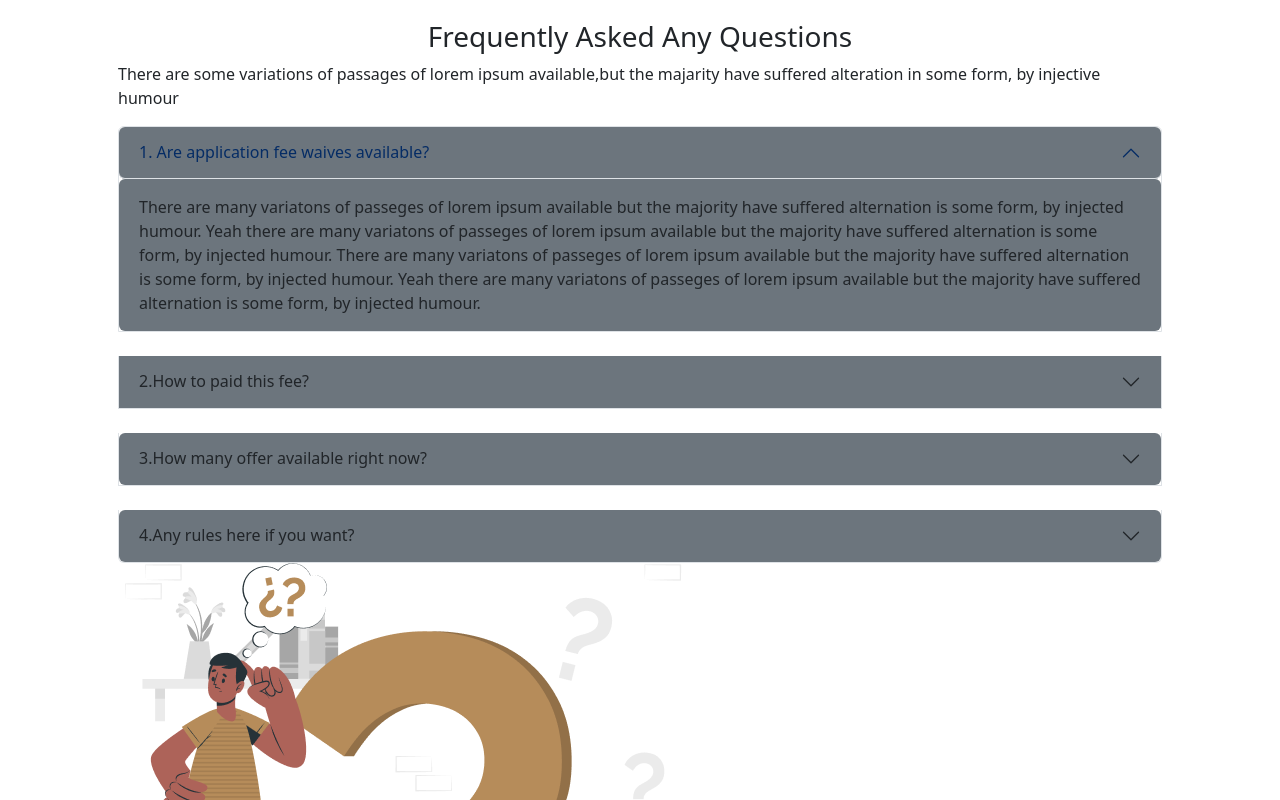
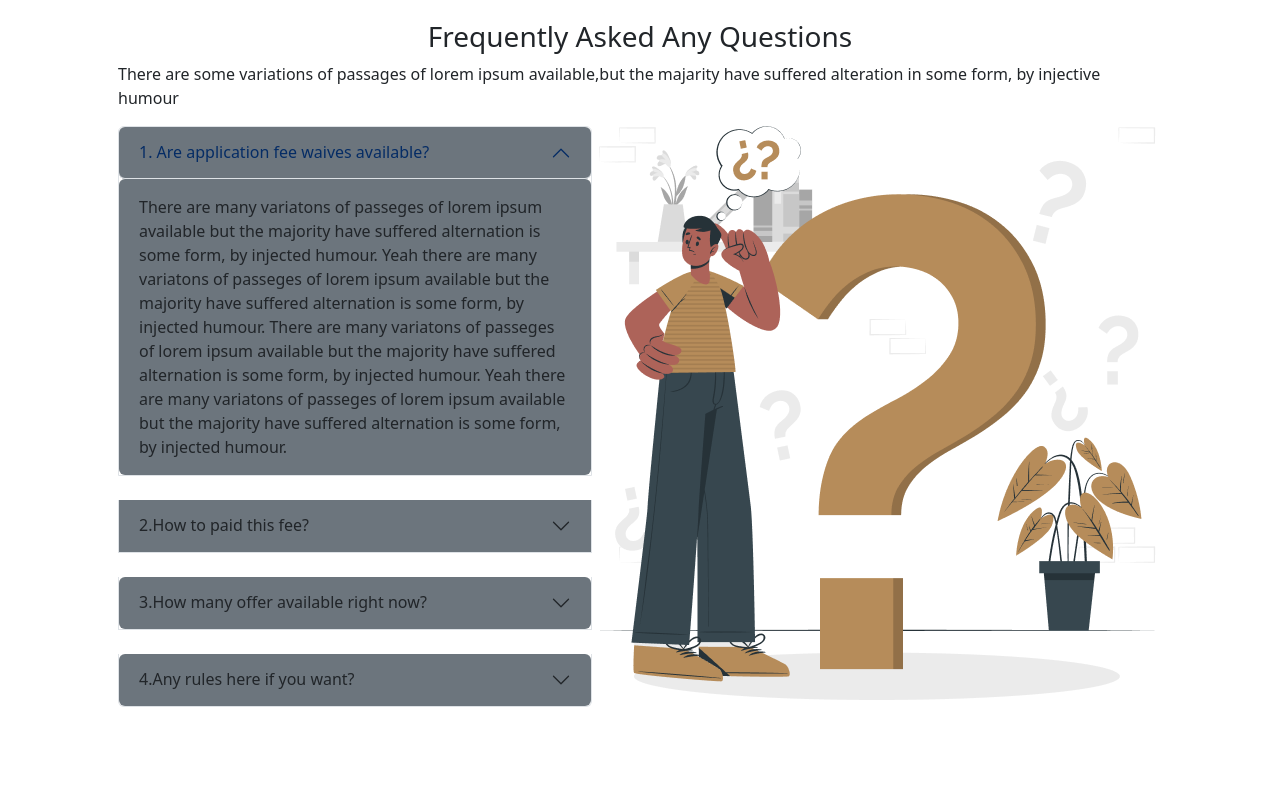
Before and after one commit to SopnilSwapon/Legal-Solution, a plain HTML site: page index.html in a window 1280 px wide. Shown: the part 2440-3240 px from the top of the page. Drawn offline with nearby package versions, Linux system fonts and the light colour scheme.

Commit message:
added flex

```diff
--- a/index.html
+++ b/index.html
@@ -114,7 +114,7 @@
               <br><br><br><br><br>
               <h3 class="text-center">Frequently Asked Any Questions</h3>
               <p>There are some variations of passages of lorem ipsum available,but the majarity have suffered alteration in some form, by injective humour</p>
-              <div class="flex">
+              <div class="d-flex">
                 <div>
                   <div>
                     <div class="accordion" id="accordionExample">
```
